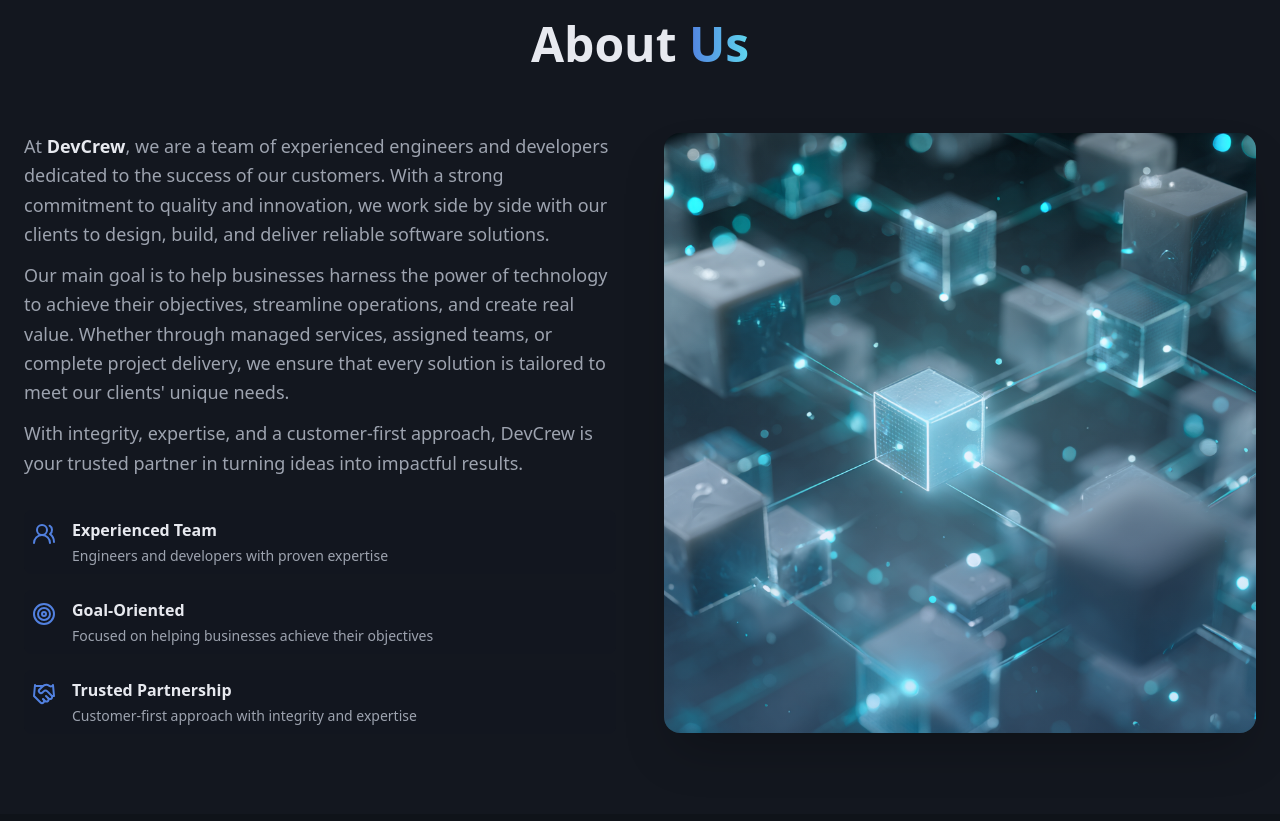
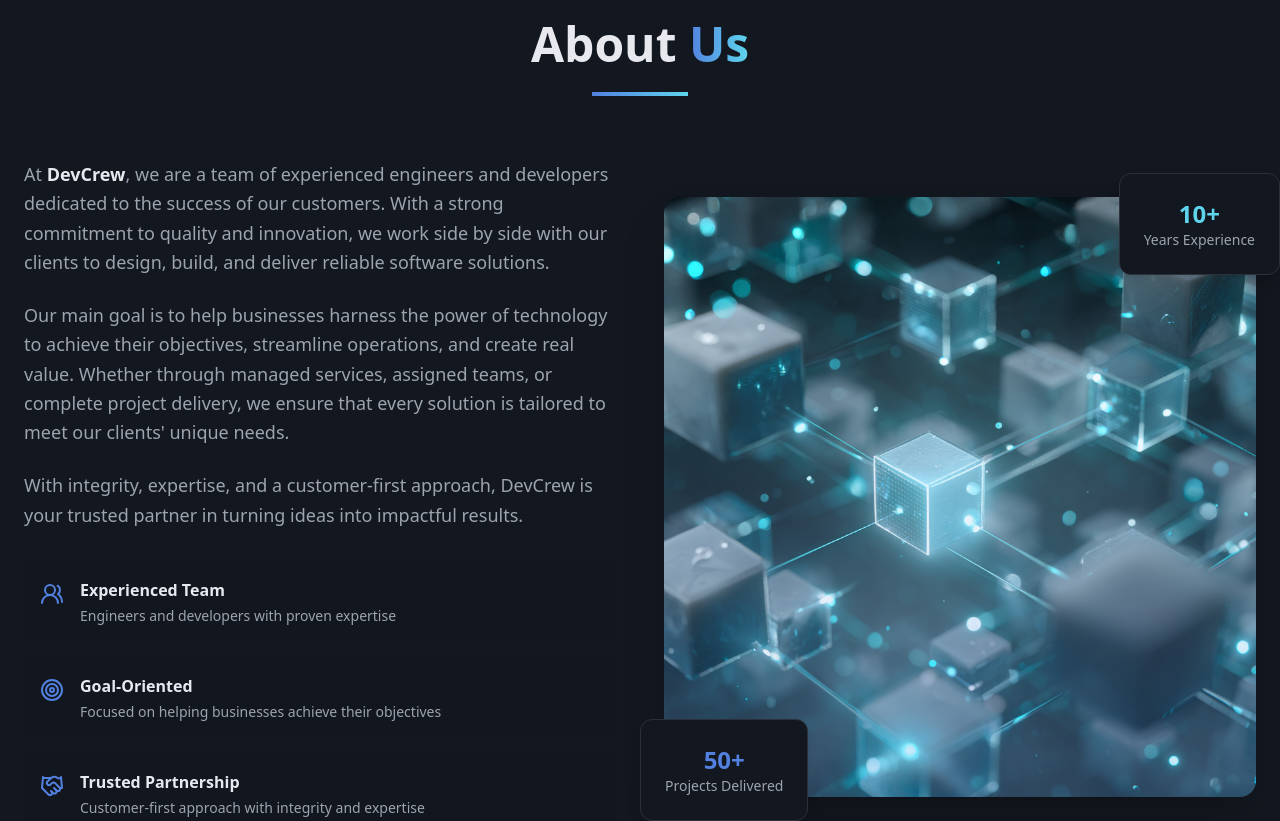
Before and after one commit to ehab-hassan/devcrew-modern-showcase, a React (Vite) app: page / in a window 1280 px wide. Shown: the part 860-1681 px from the top of the page. Built offline with nearby package versions, Linux system fonts and the light colour scheme; the HTML template or start-up script is replaced by a standard one.

Commit message:
Animate About Section

```diff
--- a/src/components/About.tsx
+++ b/src/components/About.tsx
@@ -4,49 +4,50 @@ const About = () => {
   return (
     <section id="about" className="py-20 bg-muted/30">
       <div className="container mx-auto px-6">
-        <div className="text-center mb-16">
-          <h2 className="text-4xl md:text-5xl font-bold mb-6 animate-fade-in">
+        <div className="text-center mb-16 animate-fade-in">
+          <h2 className="text-4xl md:text-5xl font-bold mb-6 animate-scale-in animation-delay-200">
             About <span className="bg-gradient-to-r from-primary to-accent bg-clip-text text-transparent">Us</span>
           </h2>
+          <div className="w-24 h-1 bg-gradient-to-r from-primary to-accent mx-auto animate-fade-in animation-delay-400"></div>
         </div>
 
         <div className="grid lg:grid-cols-2 gap-12 items-center">
           {/* Text Content */}
-          <div className="space-y-8 animate-slide-up">
-            <div className="prose prose-lg max-w-none">
-              <p className="text-lg text-muted-foreground leading-relaxed mb-3">
+          <div className="space-y-8 animate-slide-up animation-delay-200">
+            <div className="prose prose-lg max-w-none space-y-6">
+              <p className="text-lg text-muted-foreground leading-relaxed animate-fade-in animation-delay-400">
                 At <span className="text-foreground font-semibold">DevCrew</span>, we are a team of experienced engineers and developers dedicated to the success of our customers. With a strong commitment to quality and innovation, we work side by side with our clients to design, build, and deliver reliable software solutions.
               </p>
 
-              <p className="text-lg text-muted-foreground leading-relaxed mb-3">
+              <p className="text-lg text-muted-foreground leading-relaxed animate-fade-in animation-delay-500">
                 Our main goal is to help businesses harness the power of technology to achieve their objectives, streamline operations, and create real value. Whether through managed services, assigned teams, or complete project delivery, we ensure that every solution is tailored to meet our clients' unique needs.
               </p>
 
-              <p className="text-lg text-muted-foreground leading-relaxed">
+              <p className="text-lg text-muted-foreground leading-relaxed animate-fade-in animation-delay-600">
                 With integrity, expertise, and a customer-first approach, DevCrew is your trusted partner in turning ideas into impactful results.
               </p>
             </div>
 
             {/* Key Points */}
-            <div className="grid gap-4 mt-4">
-              <div className="flex items-start gap-4 p-2 rounded-lg bg-card/50 transition-all duration-300 hover:bg-card">
-                <Users2 className="w-6 h-6 text-primary mt-1 flex-shrink-0" />
+            <div className="grid gap-4 mt-8">
+              <div className="flex items-start gap-4 p-4 rounded-lg bg-card/50 transition-all duration-500 hover:bg-card hover:shadow-md hover:scale-[1.02] animate-slide-up animation-delay-700">
+                <Users2 className="w-6 h-6 text-primary mt-1 flex-shrink-0 animate-scale-in animation-delay-800" />
                 <div>
                   <h4 className="font-semibold text-foreground mb-1">Experienced Team</h4>
                   <p className="text-sm text-muted-foreground">Engineers and developers with proven expertise</p>
                 </div>
               </div>
 
-              <div className="flex items-start gap-4 p-2 rounded-lg bg-card/50 transition-all duration-300 hover:bg-card">
-                <Target className="w-6 h-6 text-primary mt-1 flex-shrink-0" />
+              <div className="flex items-start gap-4 p-4 rounded-lg bg-card/50 transition-all duration-500 hover:bg-card hover:shadow-md hover:scale-[1.02] animate-slide-up animation-delay-800">
+                <Target className="w-6 h-6 text-primary mt-1 flex-shrink-0 animate-scale-in animation-delay-900" />
                 <div>
                   <h4 className="font-semibold text-foreground mb-1">Goal-Oriented</h4>
                   <p className="text-sm text-muted-foreground">Focused on helping businesses achieve their objectives</p>
                 </div>
               </div>
 
-              <div className="flex items-start gap-4 p-2 rounded-lg bg-card/50 transition-all duration-300 hover:bg-card">
-                <Handshake className="w-6 h-6 text-primary mt-1 flex-shrink-0" />
+              <div className="flex items-start gap-4 p-4 rounded-lg bg-card/50 transition-all duration-500 hover:bg-card hover:shadow-md hover:scale-[1.02] animate-slide-up animation-delay-900">
+                <Handshake className="w-6 h-6 text-primary mt-1 flex-shrink-0 animate-scale-in animation-delay-1000" />
                 <div>
                   <h4 className="font-semibold text-foreground mb-1">Trusted Partnership</h4>
                   <p className="text-sm text-muted-foreground">Customer-first approach with integrity and expertise</p>
@@ -56,30 +57,30 @@ const About = () => {
           </div>
 
           {/* Image Section */}
-          <div className="relative animate-slide-up animation-delay-300">
-            <div className="relative overflow-hidden rounded-2xl shadow-2xl">
+          <div className="relative animate-slide-up animation-delay-600">
+            <div className="relative overflow-hidden rounded-2xl shadow-2xl animate-scale-in animation-delay-700 hover:shadow-glow transition-all duration-700">
               <img
                 src="/src/assets/about_3.png"
                 alt="DevCrew team collaboration and innovation"
-                className="w-full h-[600px] object-cover transition-transform duration-700 hover:scale-105"
+                className="w-full h-[600px] object-cover transition-transform duration-700 hover:scale-105 animate-fade-in animation-delay-800"
               />
-              <div className="absolute inset-0 bg-gradient-to-t from-primary/20 to-transparent"></div>
+              <div className="absolute inset-0 bg-gradient-to-t from-primary/20 to-transparent animate-fade-in animation-delay-900"></div>
             </div>
 
-            {/* Floating Stats Cards */}
-            {/* <div className="absolute -bottom-6 -left-6 bg-card p-6 rounded-xl shadow-lg border animate-fade-in animation-delay-600">
+            {/* Floating Stats Cards - Enabled with animations */}
+            <div className="absolute -bottom-6 -left-6 bg-card p-6 rounded-xl shadow-lg border animate-slide-up animation-delay-1000 hover:scale-105 transition-transform duration-300">
               <div className="text-center">
-                <div className="text-2xl font-bold text-primary">50+</div>
-                <div className="text-sm text-muted-foreground">Projects Delivered</div>
+                <div className="text-2xl font-bold text-primary animate-scale-in animation-delay-1100">50+</div>
+                <div className="text-sm text-muted-foreground animate-fade-in animation-delay-1200">Projects Delivered</div>
               </div>
             </div>
 
-            <div className="absolute -top-6 -right-6 bg-card p-6 rounded-xl shadow-lg border animate-fade-in animation-delay-700">
+            <div className="absolute -top-6 -right-6 bg-card p-6 rounded-xl shadow-lg border animate-slide-up animation-delay-1100 hover:scale-105 transition-transform duration-300">
               <div className="text-center">
-                <div className="text-2xl font-bold text-accent">10+</div>
-                <div className="text-sm text-muted-foreground">Years Experience</div>
+                <div className="text-2xl font-bold text-accent animate-scale-in animation-delay-1200">10+</div>
+                <div className="text-sm text-muted-foreground animate-fade-in animation-delay-1300">Years Experience</div>
               </div>
-            </div> */}
+            </div>
           </div>
         </div>
       </div>
--- a/src/index.css
+++ b/src/index.css
@@ -135,24 +135,48 @@ All colors MUST be HSL.
     animation-delay: 200ms;
   }
 
+  .animation-delay-300 {
+    animation-delay: 300ms;
+  }
+
   .animation-delay-400 {
     animation-delay: 400ms;
+  }
+
+  .animation-delay-500 {
+    animation-delay: 500ms;
   }
 
   .animation-delay-600 {
     animation-delay: 600ms;
   }
 
+  .animation-delay-700 {
+    animation-delay: 700ms;
+  }
+
   .animation-delay-800 {
     animation-delay: 800ms;
+  }
+
+  .animation-delay-900 {
+    animation-delay: 900ms;
   }
 
   .animation-delay-1000 {
     animation-delay: 1000ms;
   }
 
+  .animation-delay-1100 {
+    animation-delay: 1100ms;
+  }
+
   .animation-delay-1200 {
     animation-delay: 1200ms;
+  }
+
+  .animation-delay-1300 {
+    animation-delay: 1300ms;
   }
 
   .animation-delay-1400 {
```
